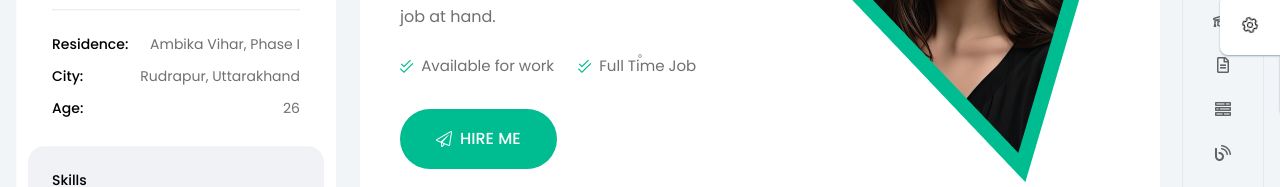
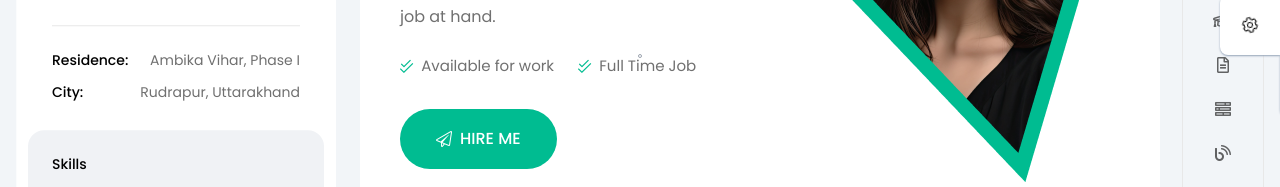
Before and after one commit to rajeshmaurya17/rajeshmaurya, a plain HTML site: page index.html in a window 1280 px wide. Shown: the part 344-531 px from the top of the page. Drawn offline with Linux system fonts and the light colour scheme.

Commit message:
Update index.html

```diff
--- a/index.html
+++ b/index.html
@@ -257,10 +257,6 @@
                                 <span class="flex-1 font-medium text-black dark:text-white">City:</span>
                                 <span>Rudrapur, Uttarakhand </span>
                             </li>
-                            <li>
-                                <span class="flex-1 font-medium text-black dark:text-white">Age:</span>
-                                <span>26</span>
-                            </li>
                         </ul>
                     </div>
 
```
